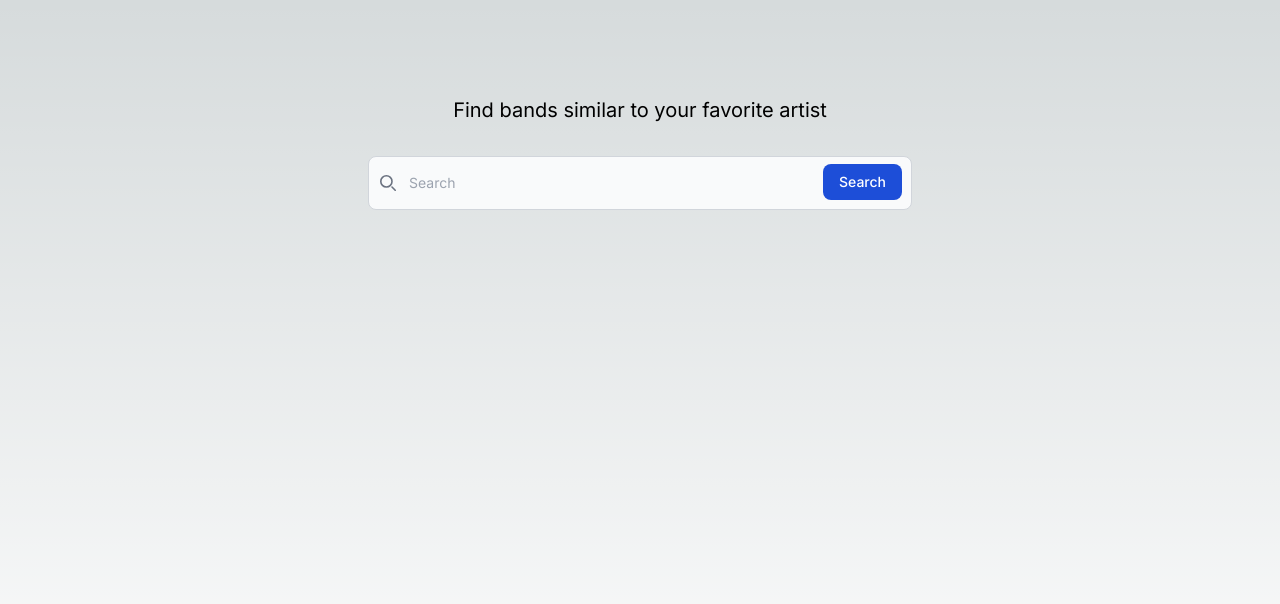
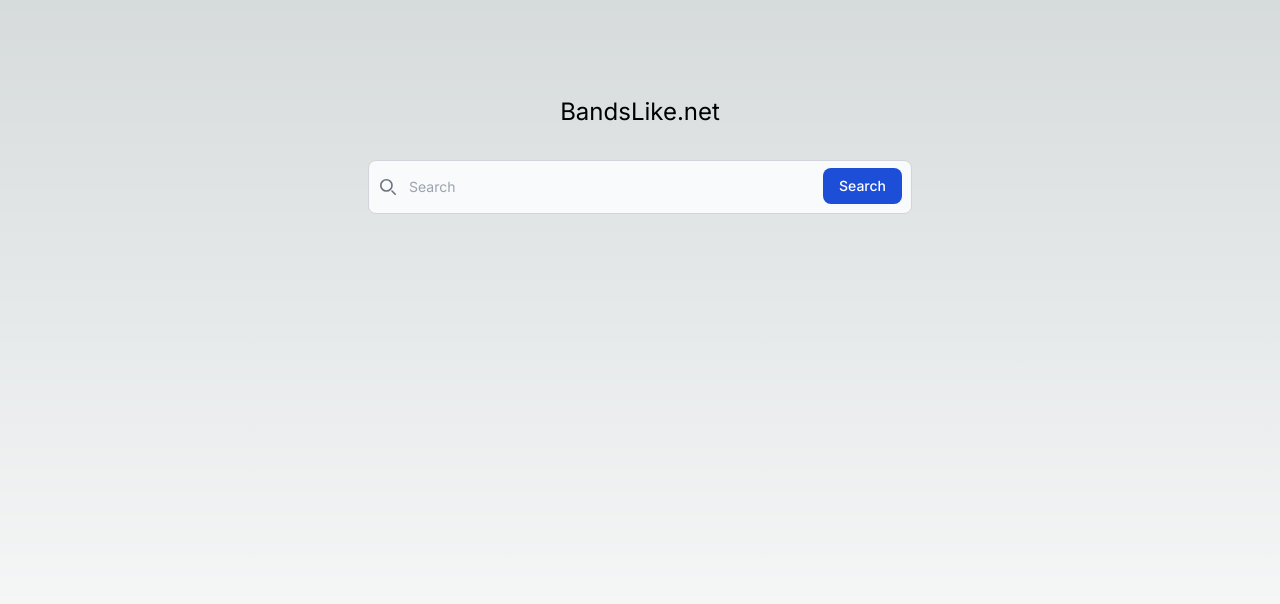
Before and after one commit to Merton/bandslike.net, a Next.js app: page / in a window 1280 px wide. Shown: the top 604 px of the page. Built offline with nearby package versions, Linux system fonts and the light colour scheme.

Commit message:
Rebranded

```diff
--- a/app/layout.tsx
+++ b/app/layout.tsx
@@ -5,8 +5,8 @@
 const inter = Inter({ subsets: ['latin'] })
 
 export const metadata: Metadata = {
-  title: 'Create Next App',
-  description: 'Generated by create next app',
+  title: 'BandsLike',
+  description: 'Find bands like your favorite bands',
 }
 
 export default function RootLayout({
--- a/app/page.tsx
+++ b/app/page.tsx
@@ -74,16 +74,17 @@
 
   return (
     <main className="flex min-h-screen flex-col items-center p-24">
-      <h1 className="text-xl">
-        Find bands similar to your favorite artist
+      <h1 className="text-2xl">
+        BandsLike.net
       </h1>
       { messages.length > 0 && <h2>Previous searches</h2> }
+      <ul>
       {messages.filter((m) => m.role === 'user').map(m => (
-        <div key={m.id}>
-          {m.role === 'user' ? 'User: ' : 'AI: '}
+        <li key={m.id}>
           {m.content}
-        </div>
+        </li>
       ))}
+      </ul>
       <form onSubmit={onSubmit} className="w-1/2 mt-8">
         <label className="mb-2 text-sm font-medium text-gray-900 sr-only dark:text-white">Search</label>
         <div className="relative">
```
